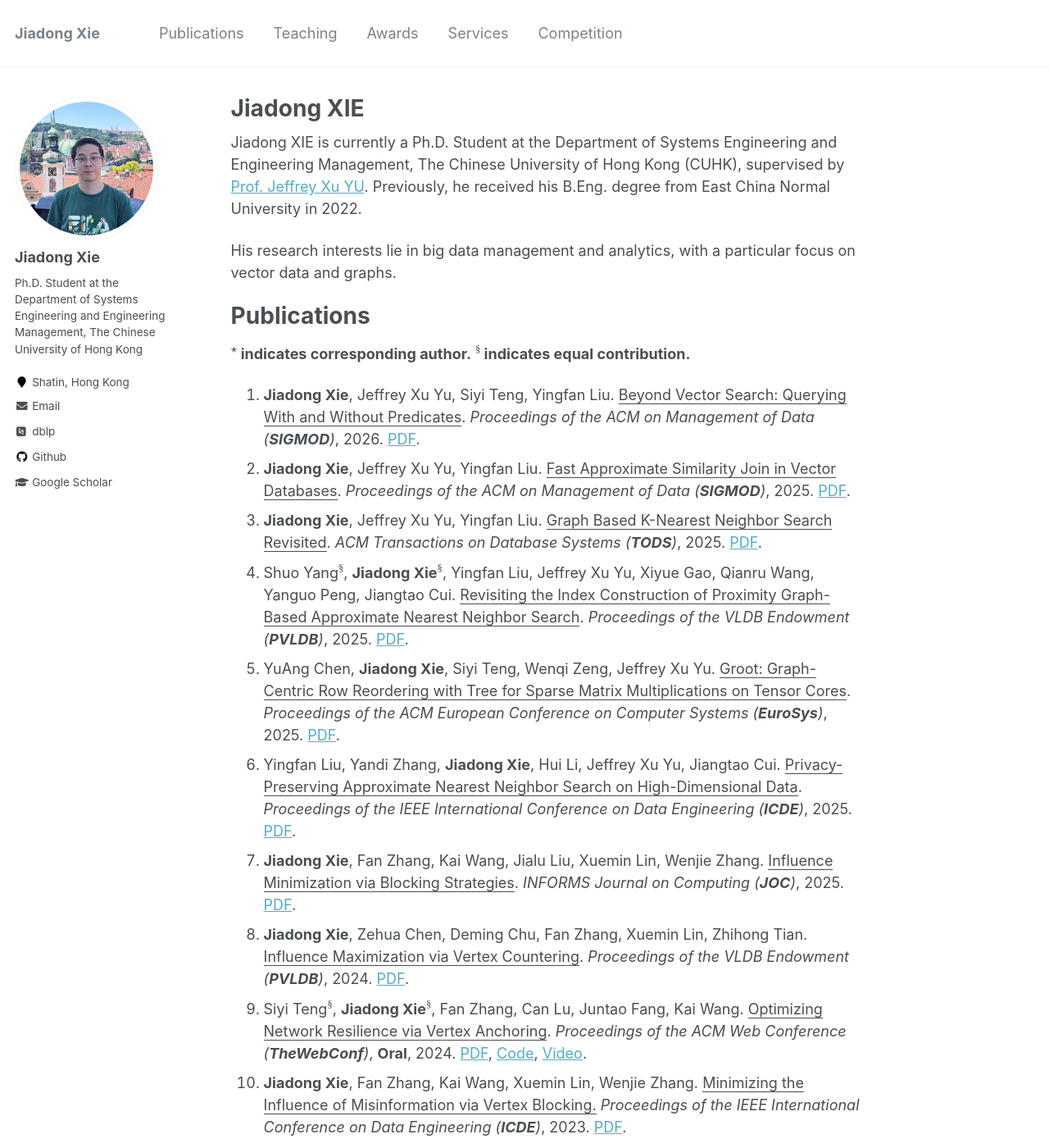
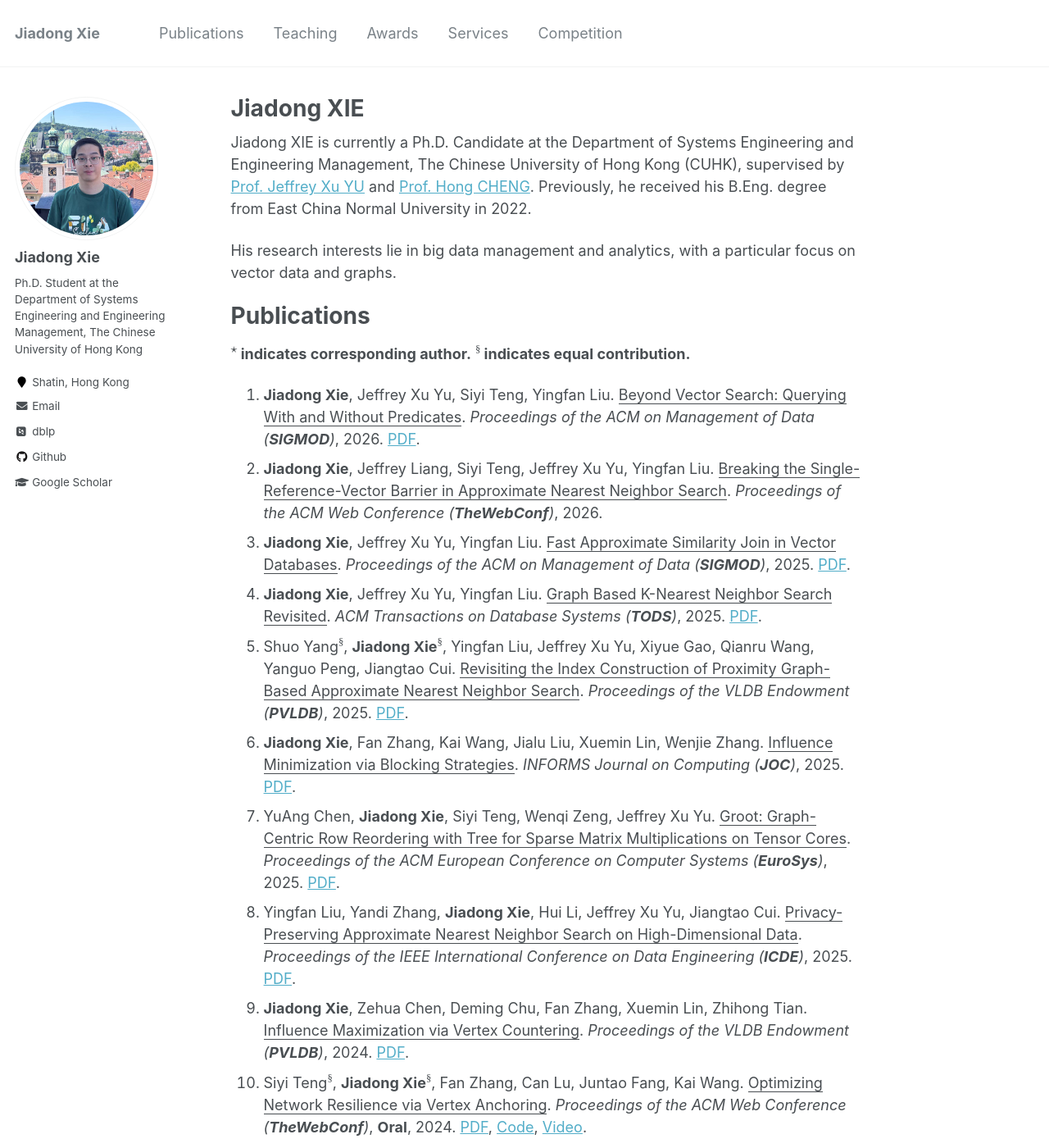
Before and after one commit to Xiejiadong/Xiejiadong.github.io, a Jekyll site: the page built from _pages/about.md, in a window 1280 px wide and 1400 px high. Shown: the whole window at 82% size. Built offline with Jekyll 4.4.1, drawn with Linux system fonts in a browser that asks for light colours; some web fonts are replaced; formulas are drawn with MathJax 3.

Commit message:
Update about.md

```diff
--- a/_pages/about.md
+++ b/_pages/about.md
@@ -8,7 +8,7 @@ redirect_from:
   - /about.html
 ---
 
-Jiadong XIE is currently a Ph.D. Student at the Department of Systems Engineering and Engineering Management, The Chinese University of Hong Kong (CUHK), supervised by [Prof. Jeffrey Xu YU](https://www.se.cuhk.edu.hk/people/academic-staff/prof-yu-xu-jeffrey/).
+Jiadong XIE is currently a Ph.D. Candidate at the Department of Systems Engineering and Engineering Management, The Chinese University of Hong Kong (CUHK), supervised by [Prof. Jeffrey Xu YU](https://www.se.cuhk.edu.hk/people/academic-staff/prof-yu-xu-jeffrey/) and [Prof. Hong CHENG](https://www.se.cuhk.edu.hk/people/academic-staff/prof-cheng-hong/).
 Previously, he received his B.Eng. degree from East China Normal University in 2022.
 
 His research interests lie in big data management and analytics, with a particular focus on vector data and graphs.
@@ -22,49 +22,52 @@ Publications
 1. **Jiadong Xie**, Jeffrey Xu Yu, Siyi Teng, Yingfan Liu.
    <u>Beyond Vector Search: Querying With and Without Predicates</u>.
    *Proceedings of the ACM on Management of Data (**SIGMOD**)*, 2026. [PDF](https://dl.acm.org/doi/10.1145/3769765).
-2. **Jiadong Xie**, Jeffrey Xu Yu, Yingfan Liu.
+2. **Jiadong Xie**, Jeffrey Liang, Siyi Teng, Jeffrey Xu Yu, Yingfan Liu.
+   <u>Breaking the Single-Reference-Vector Barrier in Approximate Nearest Neighbor Search</u>.
+   *Proceedings of the ACM Web Conference (**TheWebConf**)*, 2026.
+3. **Jiadong Xie**, Jeffrey Xu Yu, Yingfan Liu.
    <u>Fast Approximate Similarity Join in Vector Databases</u>.
    *Proceedings of the ACM on Management of Data (**SIGMOD**)*, 2025. [PDF](/files/paper/%5Bsigmod25%5Dvector_join.pdf).
-3. **Jiadong Xie**, Jeffrey Xu Yu, Yingfan Liu.
+4. **Jiadong Xie**, Jeffrey Xu Yu, Yingfan Liu.
    <u>Graph Based K-Nearest Neighbor Search Revisited</u>.
    *ACM Transactions on Database Systems (**TODS**)*, 2025. [PDF](https://dl.acm.org/doi/pdf/10.1145/3736716).
-4. Shuo Yang$^\S$, **Jiadong Xie$^\S$**, Yingfan Liu, Jeffrey Xu Yu, Xiyue Gao, Qianru Wang, Yanguo Peng, Jiangtao Cui.
+5. Shuo Yang$^\S$, **Jiadong Xie$^\S$**, Yingfan Liu, Jeffrey Xu Yu, Xiyue Gao, Qianru Wang, Yanguo Peng, Jiangtao Cui.
    <u>Revisiting the Index Construction of Proximity Graph-Based Approximate Nearest Neighbor Search</u>.
    *Proceedings of the VLDB Endowment (**PVLDB**)*, 2025. [PDF](https://arxiv.org/pdf/2410.01231).
-5. YuAng Chen, **Jiadong Xie**, Siyi Teng, Wenqi Zeng, Jeffrey Xu Yu.
+6. **Jiadong Xie**, Fan Zhang, Kai Wang, Jialu Liu, Xuemin Lin, Wenjie Zhang.
+   <u>Influence Minimization via Blocking Strategies</u>.
+   *INFORMS Journal on Computing (**JOC**)*, 2025. [PDF](https://arxiv.org/pdf/2312.17488).
+7. YuAng Chen, **Jiadong Xie**, Siyi Teng, Wenqi Zeng, Jeffrey Xu Yu.
    <u>Groot: Graph-Centric Row Reordering with Tree for Sparse Matrix Multiplications on Tensor Cores</u>.
    *Proceedings of the ACM European Conference on Computer Systems (**EuroSys**)*, 2025. [PDF](https://dl.acm.org/doi/pdf/10.1145/3689031.3717460).
-6. Yingfan Liu, Yandi Zhang, **Jiadong Xie**, Hui Li, Jeffrey Xu Yu, Jiangtao Cui.
+8. Yingfan Liu, Yandi Zhang, **Jiadong Xie**, Hui Li, Jeffrey Xu Yu, Jiangtao Cui.
    <u>Privacy-Preserving Approximate Nearest Neighbor Search on High-Dimensional Data</u>.
    *Proceedings of the IEEE International Conference on Data Engineering (**ICDE**)*, 2025. [PDF](https://www.computer.org/csdl/proceedings-article/icde/2025/360300d017/26FZBowtboI).
-7. **Jiadong Xie**, Fan Zhang, Kai Wang, Jialu Liu, Xuemin Lin, Wenjie Zhang.
-   <u>Influence Minimization via Blocking Strategies</u>.
-   *INFORMS Journal on Computing (**JOC**)*, 2025. [PDF](https://arxiv.org/pdf/2312.17488).
-8. **Jiadong Xie**, Zehua Chen, Deming Chu, Fan Zhang, Xuemin Lin, Zhihong Tian.
+9.  **Jiadong Xie**, Zehua Chen, Deming Chu, Fan Zhang, Xuemin Lin, Zhihong Tian.
    <u>Influence Maximization via Vertex Countering</u>.
    *Proceedings of the VLDB Endowment (**PVLDB**)*, 2024. [PDF](https://www.vldb.org/pvldb/vol17/p1297-zhang.pdf).
-9.  Siyi Teng$^\S$, **Jiadong Xie$^\S$**, Fan Zhang, Can Lu, Juntao Fang, Kai Wang.
+10. Siyi Teng$^\S$, **Jiadong Xie$^\S$**, Fan Zhang, Can Lu, Juntao Fang, Kai Wang.
    <u>Optimizing Network Resilience via Vertex Anchoring</u>.
    *Proceedings of the ACM Web Conference (**TheWebConf**)*, **Oral**, 2024. [PDF](/files/paper/%5Bwww24%5Dfollower-maximization.pdf), [Code](https://github.com/Tsyxxxka/Follower-Maximization), [Video](https://www.youtube.com/watch?v=FidHoFm8uOE).
-10. **Jiadong Xie**, Fan Zhang, Kai Wang, Xuemin Lin, Wenjie Zhang.
+11. **Jiadong Xie**, Fan Zhang, Kai Wang, Xuemin Lin, Wenjie Zhang.
    <u>Minimizing the Influence of Misinformation via Vertex Blocking.</u>
    *Proceedings of the IEEE International Conference on Data Engineering (**ICDE**)*, 2023.
    [PDF](/files/paper/%5Bicde23%5DInfluence%20Minimization.pdf).
-11. Qianxi Zhang, Shuotao Xu, Qi Chen, Guoxin Sui, **Jiadong Xie**, Zhizhen Cai, Yaoqi Chen, Yinxuan He, Yuqing Yang, Fan Yang, Mao Yang, Lidong Zhou.
+12. Qianxi Zhang, Shuotao Xu, Qi Chen, Guoxin Sui, **Jiadong Xie**, Zhizhen Cai, Yaoqi Chen, Yinxuan He, Yuqing Yang, Fan Yang, Mao Yang, Lidong Zhou.
    <u>VBASE: Unifying Online Vector Similarity Search and Relational Queries via Relaxed Monotonicity</u>.
    *USENIX Symposium on Operating Systems Design and Implementation (**OSDI**)*, 2023.
    [PDF](/files/paper/%5Bosdi23%5Dmulti-topk.pdf), [Code](https://github.com/Catoverflow/VBASE-artifacts), [Video](https://youtu.be/KxvUGkyD22k).
-12. Fan Zhang, Qingyuan Linghu, **Jiadong Xie**, Kai Wang, Xuemin Lin, Wenjie Zhang.
+13. Fan Zhang, Qingyuan Linghu, **Jiadong Xie**, Kai Wang, Xuemin Lin, Wenjie Zhang.
    <u>Quantifying Node Importance over Network Structural Stability</u>.
    *Proceedings of the ACM SIGKDD International Conference on Knowledge Discovery and Data Mining (**SIGKDD**)*, 2023. [PDF](/files/paper/%5Bkdd23%5Dnode-importance.pdf), [Code](https://github.com/Xiejiadong/Quantifying-Node-Importance-over-Network-Structural-Stability).
-13. Siyi Teng, **Jiadong Xie$^\star$**, Mingkai Zhang, Kai Wang, Fan Zhang.
+14. Siyi Teng, **Jiadong Xie$^\star$**, Mingkai Zhang, Kai Wang, Fan Zhang.
    <u>IMinimize: A System for Negative Influence Minimization via Vertex Blocking</u>.
    *Proceedings of the ACM Conference on Information and Knowledge Management (**CIKM**)*, 2023.
    [PDF](/files/paper/%5Bcikm23%5DIMinimize--demo.pdf), [Code](https://github.com/Tsyxxxka/IMinimize).
-14. Fan Zhang, **Jiadong Xie**, Kai Wang, Shiyu Yang, Yu Jiang. <u>Discovering Key Users for Defending Network Structural Stability</u>.
+15. Fan Zhang, **Jiadong Xie**, Kai Wang, Shiyu Yang, Yu Jiang. <u>Discovering Key Users for Defending Network Structural Stability</u>.
    *World Wide Web: Internet and Web Information Systems (**WWWJ**)*, 2022.
    [PDF](/files/paper/%5Bwwwj22%5Dcollapse%20coreness.pdf).
-15. **Jiadong Xie**. <u>Hindering Influence Diffusion of Community</u>.
+16. **Jiadong Xie**. <u>Hindering Influence Diffusion of Community</u>.
    *Proceedings of the ACM on Management of Data (**SIGMOD**)*, *Student Abstract*, 2022.
    [PDF](/files/paper/%5Bsigmod22%5DHindering%20Influence%20Diffusion%20of%20Community.pdf), [Poster](/files/attachments/Jiadong_Xie_Poster.pdf), [Video](/files/attachments/Jiadong_Xie_pre_video.mp4).
 
```
